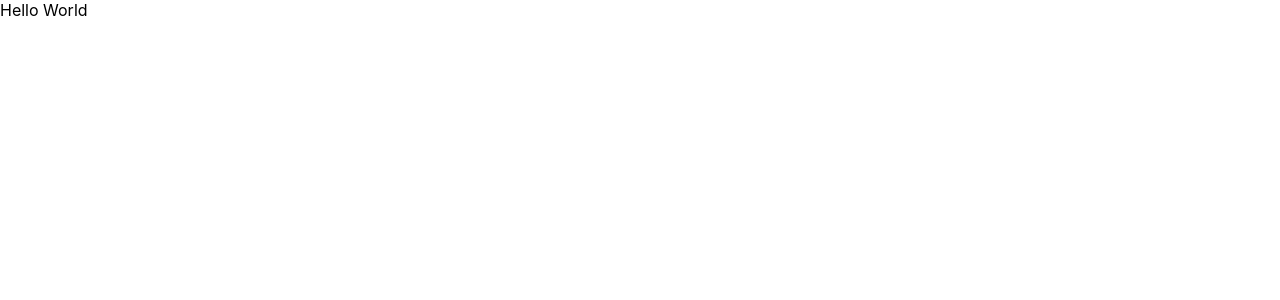
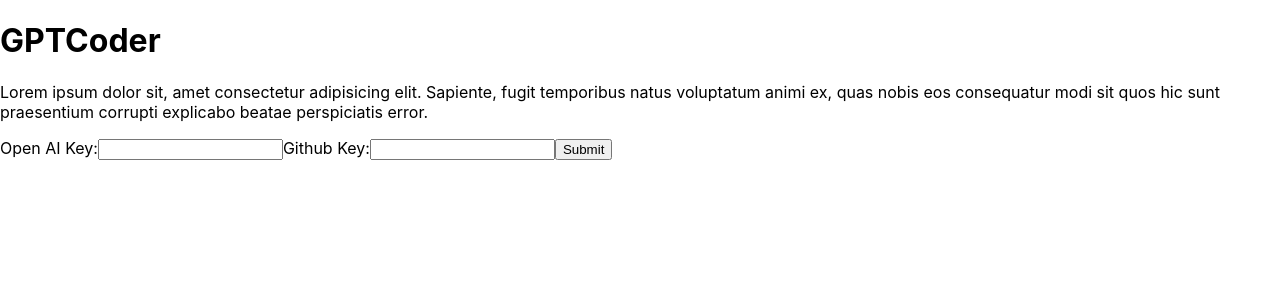
Before and after one commit to chunrapeepat/codeprompt, a React (Create React App) app: page / in a window 1280 px wide. Shown: the top 300 px of the page. Built offline with nearby package versions, Linux system fonts and the light colour scheme.

Commit message:
Add KeysHandler component to handle OpenAI and Github API keys in App component

```diff
--- a/src/App.tsx
+++ b/src/App.tsx
@@ -1,7 +1,32 @@
-import React from "react";
+import React, { useState } from "react";
+import KeysHandler from "./KeysHandler";
 
 function App() {
-  return <div className="App">Hello World</div>;
+  // Step 1: Handle Keys
+  const [openAIKey, setOpenAIKey] = useState(
+    localStorage.getItem("openaiKey") || ""
+  );
+  const [githubKey, setGithubKey] = useState(
+    localStorage.getItem("githubKey") || ""
+  );
+  const handleKeysSubmit = (openAIKey: string, githubKey: string) => {
+    setOpenAIKey(openAIKey);
+    setGithubKey(githubKey);
+  };
+
+  return (
+    <div>
+      <h1>GPTCoder</h1>
+      <p>
+        Lorem ipsum dolor sit, amet consectetur adipisicing elit. Sapiente,
+        fugit temporibus natus voluptatum animi ex, quas nobis eos consequatur
+        modi sit quos hic sunt praesentium corrupti explicabo beatae
+        perspiciatis error.
+      </p>
+
+      <KeysHandler onSubmit={handleKeysSubmit} />
+    </div>
+  );
 }
 
 export default App;
--- /dev/null
+++ b/src/KeysHandler.tsx
@@ -0,0 +1,48 @@
+import React, { useState, useEffect } from "react";
+
+interface KeysHandlerProps {
+  onSubmit: (openaiKey: string, githubKey: string) => void;
+}
+
+const KeysHandler: React.FC<KeysHandlerProps> = ({ onSubmit }) => {
+  const [openaiKey, setOpenaiKey] = useState(
+    localStorage.getItem("openaiKey") || ""
+  );
+  const [githubKey, setGithubKey] = useState(
+    localStorage.getItem("githubKey") || ""
+  );
+
+  useEffect(() => {
+    localStorage.setItem("openaiKey", openaiKey);
+    localStorage.setItem("githubKey", githubKey);
+  }, [openaiKey, githubKey]);
+
+  const handleSubmit = (e: React.FormEvent<HTMLFormElement>) => {
+    e.preventDefault();
+    onSubmit(openaiKey, githubKey);
+  };
+
+  return (
+    <form onSubmit={handleSubmit}>
+      <label>
+        Open AI Key:
+        <input
+          type="text"
+          value={openaiKey}
+          onChange={(e) => setOpenaiKey(e.target.value)}
+        />
+      </label>
+      <label>
+        Github Key:
+        <input
+          type="text"
+          value={githubKey}
+          onChange={(e) => setGithubKey(e.target.value)}
+        />
+      </label>
+      <button type="submit">Submit</button>
+    </form>
+  );
+};
+
+export default KeysHandler;
```
